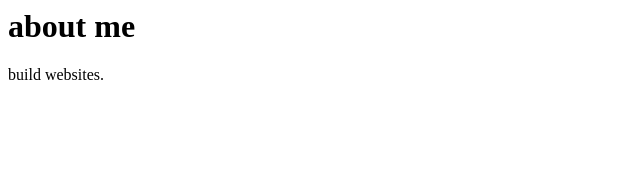
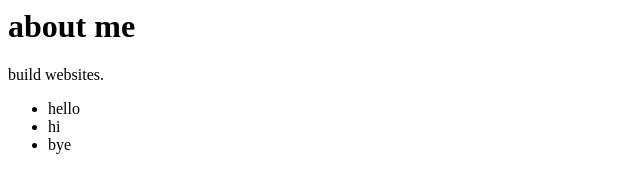
Before and after one commit to Arshmalhi-cell/week-9-html, a plain HTML site: page index.html in a window 1280 px wide. Shown: the whole page, without its empty margins (0-640 px from the left). Drawn offline with Linux system fonts and the light colour scheme.

Commit message:
Add something

```diff
--- a/index.html
+++ b/index.html
@@ -5,5 +5,10 @@
     <body>
         <h1>about me</h1>
         <p>build websites.</p>
+        <ul>
+            <li>hello</li>
+            <li>hi</li>
+            <li>bye</li>
+        </ul>
     </body>
 </html>
```
